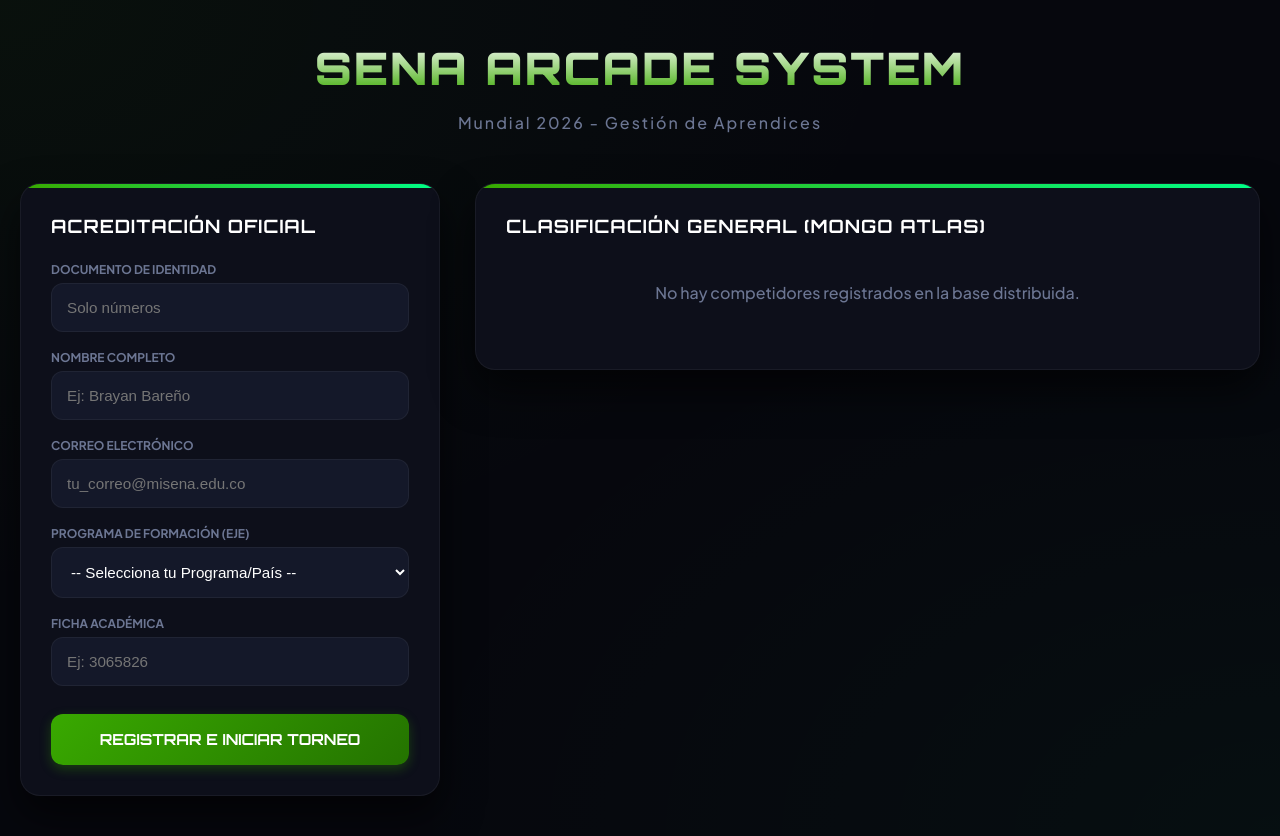
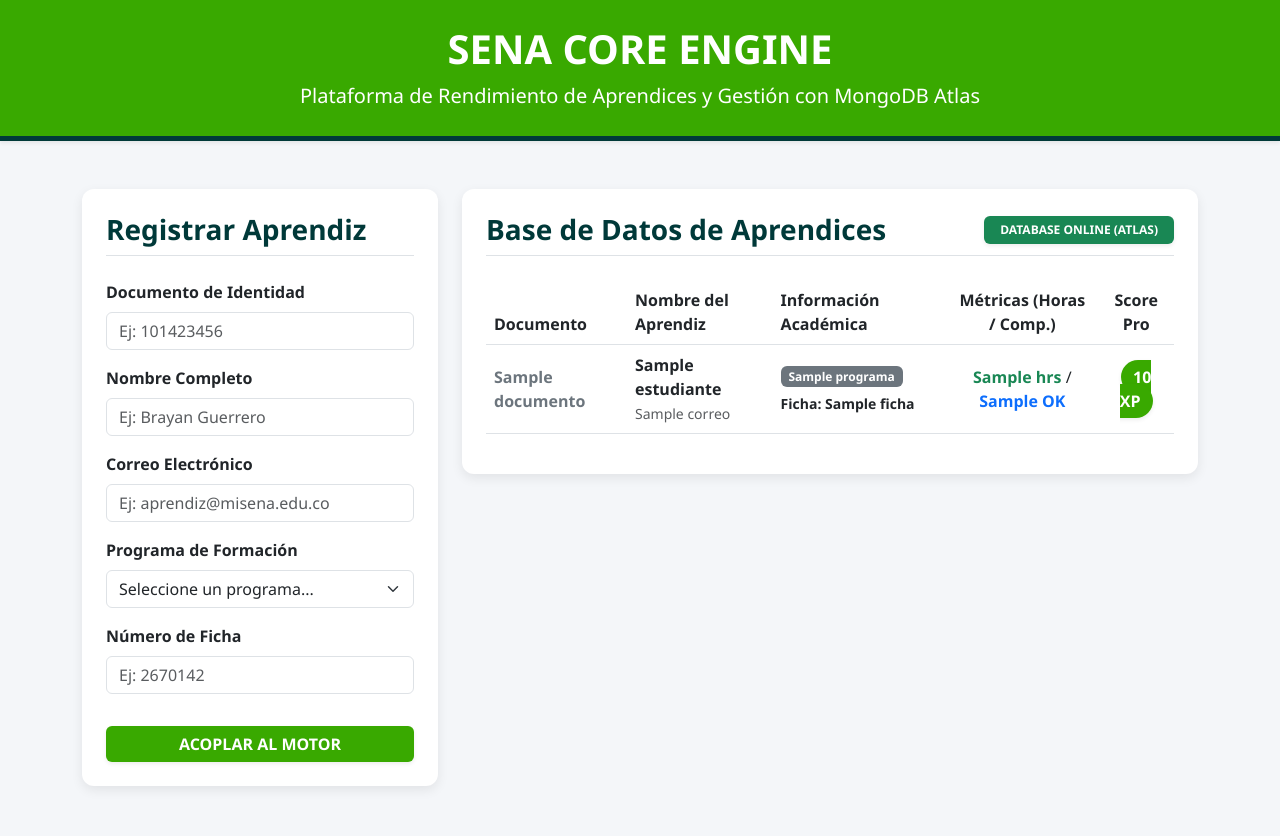
Before and after one commit to Brayanbii/june05, a Flask app: page / in a window 1280 px wide. After the commit the page ends 788 px from the top, so only its background shows below. Run offline with Flask 3, Linux system fonts and the light colour scheme; a database or web service that is not in the repository returns one stand-in record (values such as "Sample title").

Commit message:
Revamp index.html for SENA Core Engine
Updated the HTML structure and styles for the SENA Core Engine control panel.

```diff
--- a/templates/index.html
+++ b/templates/index.html
@@ -3,118 +3,130 @@
 <head>
     <meta charset="UTF-8">
     <meta name="viewport" content="width=device-width, initial-scale=1.0">
-    <title>SENA - Arcade Control Panel</title>
-    <link href="https://fonts.googleapis.com/css2?family=Orbitron:wght@700;900&family=Plus+Jakarta+Sans:wght@500;700&display=swap" rel="stylesheet">
+    <title>SENA Core Engine - Panel de Control</title>
+    <link href="https://cdn.jsdelivr.net/npm/bootstrap@5.3.0/dist/css/bootstrap.min.css" rel="stylesheet">
     <style>
-        :root { --bg-base: #06070d; --bg-panel: #0d0f1a; --bg-card: #141829; --sena-green: #39A900; --sena-glow: rgba(57, 169, 0, 0.3); --text-main: #f1f3f9; --text-muted: #6c7693; --border: rgba(255, 255, 255, 0.05); --accent: #00ff87; }
-        body { background-color: var(--bg-base); color: var(--text-main); font-family: 'Plus Jakarta Sans', sans-serif; margin: 0; padding: 0; background-image: radial-gradient(at 0% 0%, rgba(57, 169, 0, 0.06) 0px, transparent 50%), radial-gradient(at 100% 100%, rgba(0, 255, 135, 0.03) 0px, transparent 50%); min-height: 100vh; }
-        .container { max-width: 1250px; margin: 0 auto; padding: 40px 20px; }
-        header { text-align: center; margin-bottom: 50px; }
-        header h1 { font-family: 'Orbitron', sans-serif; font-size: 2.8rem; font-weight: 900; text-transform: uppercase; margin: 0; letter-spacing: 2px; background: linear-gradient(180deg, #fff, var(--sena-green)); -webkit-background-clip: text; -webkit-text-fill-color: transparent; }
-        .grid { display: grid; grid-template-columns: 420px 1fr; gap: 35px; align-items: start; }
-        @media(max-width: 1024px) { .grid { grid-template-columns: 1fr; } }
-        .panel { background: var(--bg-panel); border: 1px solid var(--border); border-radius: 20px; padding: 30px; box-shadow: 0 20px 40px rgba(0, 0, 0, 0.6); position: relative; overflow: hidden; }
-        .panel::before { content: ''; position: absolute; top: 0; left: 0; width: 100%; height: 4px; background: linear-gradient(90deg, var(--sena-green), var(--accent)); }
-        h2 { font-family: 'Orbitron', sans-serif; font-size: 1.15rem; text-transform: uppercase; margin-top: 0; margin-bottom: 25px; letter-spacing: 1px; color: #fff; }
-        .form-group { margin-bottom: 18px; }
-        label { display: block; font-size: 0.75rem; color: var(--text-muted); text-transform: uppercase; margin-bottom: 6px; font-weight: 700; }
-        input, select { width: 100%; padding: 15px; background: var(--bg-card); border: 1px solid var(--border); border-radius: 12px; color: #fff; font-size: 0.95rem; box-sizing: border-box; transition: 0.2s; }
-        input:focus, select:focus { border-color: var(--sena-green); outline: none; box-shadow: 0 0 12px var(--sena-glow); }
-        .btn-submit { width: 100%; padding: 16px; background: linear-gradient(135deg, var(--sena-green), #247300); color: #fff; font-family: 'Orbitron', sans-serif; font-weight: 700; font-size: 0.95rem; text-transform: uppercase; border: none; border-radius: 12px; cursor: pointer; margin-top: 10px; transition: 0.2s; box-shadow: 0 4px 12px rgba(57, 169, 0, 0.3); }
-        .btn-submit:hover { transform: translateY(-2px); box-shadow: 0 6px 20px var(--sena-glow); }
-        .alert { padding: 15px; border-radius: 12px; margin-bottom: 25px; font-weight: bold; text-align: center; border: 1px solid; }
-        .alert-success { background: rgba(0, 255, 135, 0.1); color: var(--accent); border-color: rgba(0, 255, 135, 0.2); }
-        .alert-danger { background: rgba(255, 77, 77, 0.1); color: #ff4d4d; border-color: rgba(255, 77, 77, 0.2); }
-        table { width: 100%; border-collapse: separate; border-spacing: 0 8px; }
-        th { text-align: left; padding: 12px 18px; color: var(--text-muted); font-size: 0.8rem; text-transform: uppercase; }
-        td { background: var(--bg-card); padding: 16px 18px; vertical-align: middle; border-top: 1px solid var(--border); border-bottom: 1px solid var(--border); }
-        td:first-child { border-left: 1px solid var(--border); border-top-left-radius: 12px; border-bottom-left-radius: 12px; }
-        td:last-child { border-right: 1px solid var(--border); border-top-right-radius: 12px; border-bottom-right-radius: 12px; }
-        .flag-small { width: 28px; height: 18px; object-fit: cover; border-radius: 4px; vertical-align: middle; margin-right: 8px; box-shadow: 0 2px 4px rgba(0,0,0,0.4); }
-        .btn-play { background: rgba(0, 255, 135, 0.1); color: var(--accent); border: 1px solid rgba(0, 255, 135, 0.2); padding: 10px 18px; border-radius: 8px; text-decoration: none; font-family: 'Orbitron', sans-serif; font-weight: 700; font-size: 0.75rem; text-transform: uppercase; transition: 0.2s; }
-        .btn-play:hover { background: var(--accent); color: #000; box-shadow: 0 0 12px rgba(0, 255, 135, 0.4); }
+        body { background-color: #f4f6f9; font-family: 'Segoe UI', Tahoma, Geneva, Verdana, sans-serif; }
+        .sena-header { background-color: #39A900; color: white; padding: 25px; border-bottom: 5px solid #003939; }
+        .card-pro { border: none; border-radius: 12px; box-shadow: 0 4px 12px rgba(0,0,0,0.08); background-color: white; }
+        .btn-sena { background-color: #39A900; color: white; border: none; font-weight: bold; }
+        .btn-sena:hover { background-color: #003939; color: white; }
+        .table-theme thead { background-color: #003939; color: white; }
+        .badge-score { background-color: #39A900; color: white; padding: 6px 12px; border-radius: 20px; font-weight: bold; }
     </style>
 </head>
 <body>
 
-<div class="container">
-    <header>
-        <h1>SENA Arcade System</h1>
-        <p style="color: var(--text-muted); letter-spacing: 2px;">Mundial 2026 - Gestión de Aprendices</p>
-    </header>
+    <div class="sena-header text-center shadow-sm">
+        <h1 class="fw-bold">SENA CORE ENGINE</h1>
+        <p class="mb-0 fs-5">Plataforma de Rendimiento de Aprendices y Gestión con MongoDB Atlas</p>
+    </div>
 
-    {% if mensaje %}
-        <div class="alert alert-{{ tipo_mensaje }}">{{ mensaje }}</div>
+    <div class="container my-5">
+
+        {% if mensaje_alerta %}
+        <div class="alert alert-{{ tipo_alerta }} alert-dismissible fade show shadow-sm" role="alert">
+            <strong>Notificación del Sistema:</strong> {{ mensaje_alerta }}
+            <button type="button" class="btn-close" data-bs-dismiss="alert" aria-label="Close"></button>
+        </div>
         {% endif %}
 
-    <div class="grid">
-        <div class="panel">
-            <h2>Acreditación Oficial</h2>
-            <form method="POST" action="/">
-                <div class="form-group">
-                    <label>Documento de Identidad</label>
-                    <input type="text" name="documento" required placeholder="Solo números" autocomplete="off">
+        <div class="row g-4">
+            <div class="col-lg-4">
+                <div class="card card-pro p-4">
+                    <h3 class="text-dark fw-bold mb-4 border-bottom pb-2" style="color: #003939 !important;">Registrar Aprendiz</h3>
+
+                    <form method="POST" action="/registrar">
+                        <div class="mb-3">
+                            <label class="form-label fw-semibold">Documento de Identidad</label>
+                            <input type="text" name="documento" class="form-control" placeholder="Ej: 101423456" required>
                         </div>
-                <div class="form-group">
-                    <label>Nombre Completo</label>
-                    <input type="text" name="nombre" required placeholder="Ej: Brayan Bareño">
+
+                        <div class="mb-3">
+                            <label class="form-label fw-semibold">Nombre Completo</label>
+                            <input type="text" name="nombre" class="form-control" placeholder="Ej: Brayan Guerrero" required>
                         </div>
-                <div class="form-group">
-                    <label>Correo Electrónico</label>
-                    <input type="email" name="correo" required placeholder="tu_correo@misena.edu.co">
+
+                        <div class="mb-3">
+                            <label class="form-label fw-semibold">Correo Electrónico</label>
+                            <input type="email" name="correo" class="form-control" placeholder="Ej: aprendiz@misena.edu.co" required>
                         </div>
-                <div class="form-group">
-                    <label>Programa de Formación (Eje)</label>
-                    <select name="programa" required>
-                        <option value="">-- Selecciona tu Programa/País --</option>
+
+                        <div class="mb-3">
+                            <label class="form-label fw-semibold">Programa de Formación</label>
+                            <select name="programa" class="form-select" required>
+                                <option value="" disabled selected>Seleccione un programa...</option>
                                 {% for prog in programas %}
-                            <option value="{{ prog.nombre }}">{{ prog.nombre }}</option>
+                                <option value="{{ prog }}">{{ prog }}</option>
                                 {% endfor %}
                             </select>
                         </div>
-                <div class="form-group">
-                    <label>Ficha Académica</label>
-                    <input type="text" name="ficha" required placeholder="Ej: 3065826">
+
+                        <div class="mb-3">
+                            <label class="form-label fw-semibold">Número de Ficha</label>
+                            <input type="text" name="ficha" class="form-control" placeholder="Ej: 2670142" required>
                         </div>
-                <button type="submit" class="btn-submit">Registrar e Iniciar Torneo</button>
+
+                        <button type="submit" class="btn btn-sena w-100 py-2.5 mt-3 shadow-sm text-uppercase">Acoplar al Motor</button>
                     </form>
                 </div>
+            </div>
 
-        <div class="panel" style="overflow-x: auto;">
-            <h2>Clasificación General (Mongo Atlas)</h2>
-            {% if dts %}
-                <table>
+            <div class="col-lg-8">
+                <div class="card card-pro p-4">
+                    <div class="d-flex justify-content-between align-items-center mb-4 border-bottom pb-2">
+                        <h3 class="text-dark fw-bold mb-0" style="color: #003939 !important;">Base de Datos de Aprendices</h3>
+                        <span class="badge bg-success px-3 py-2 shadow-sm fs-7">DATABASE ONLINE (ATLAS)</span>
+                    </div>
+
+                    <div class="table-responsive">
+                        <table class="table table-hover align-middle table-theme">
                             <thead>
                                 <tr>
-                            <th>Aprendiz (DT)</th>
-                            <th>Eje Tecnológico</th>
-                            <th>Desempeño</th>
-                            <th>Acción</th>
+                                    <th>Documento</th>
+                                    <th>Nombre del Aprendiz</th>
+                                    <th>Información Académica</th>
+                                    <th class="text-center">Métricas (Horas / Comp.)</th>
+                                    <th class="text-center">Score Pro</th>
                                 </tr>
                             </thead>
                             <tbody>
-                        {% for dt in dts %}
+                                {% if estudiantes %}
+                                    {% for est in estudiantes %}
                                     <tr>
-                                <td><strong>{{ dt.nombre }}</strong><br><span style="font-size:0.75rem; color:var(--text-muted);">Ficha: {{ dt.ficha }}</span></td>
+                                        <td class="fw-bold text-secondary">{{ est.documento }}</td>
                                         <td>
-                                    <img src="https://flagcdn.com/w40/{{ dt.iso }}.png" class="flag-small" alt="bandera">
-                                    <span style="font-size: 0.9rem;">{{ dt.equipo }}</span>
+                                            <div class="fw-bold text-dark">{{ est.nombre }}</div>
+                                            <small class="text-muted">{{ est.correo }}</small>
                                         </td>
                                         <td>
-                                    <span style="color: var(--accent); font-weight: bold;">🏆 {{ dt.puntos }} PTS</span><br>
-                                    <span style="font-size:0.75rem; color:var(--text-muted);">PJs: {{ dt.partidos_jugados }} | GF: {{ dt.goles_favor }}</span>
+                                            <div class="badge bg-secondary mb-1" style="font-size: 0.75rem;">{{ est.programa }}</div>
+                                            <div><small class="text-dark fw-semibold">Ficha: {{ est.ficha }}</small></div>
                                         </td>
-                                <td><a href="/jugar/{{ dt.documento }}" class="btn-play">🎮 Jugar</a></td>
+                                        <td class="text-center">
+                                            <span class="text-success fw-bold">{{ est.horas_practica }} hrs</span> /
+                                            <span class="text-primary fw-bold">{{ est.competencias_ok }} OK</span>
+                                        </td>
+                                        <td class="text-center">
+                                            <span class="badge-score shadow-sm">{{ est.score_rendimiento }} XP</span>
+                                        </td>
                                     </tr>
                                     {% endfor %}
+                                {% else %}
+                                    <tr>
+                                        <td colspan="5" class="text-center text-muted py-5 fs-5">
+                                            No hay aprendices registrados en el sistema. Utiliza el formulario de la izquierda.
+                                        </td>
+                                    </tr>
+                                {% endif %}
                             </tbody>
                         </table>
-            {% else %}
-                <p style="color: var(--text-muted); text-align: center; padding: 20px;">No hay competidores registrados en la base distribuida.</p>
-            {% endif %}
+                    </div>
+                </div>
             </div>
         </div>
     </div>
 
+    <script src="https://cdn.jsdelivr.net/npm/bootstrap@5.3.0/dist/js/bootstrap.bundle.min.js"></script>
 </body>
 </html>
```
Lines whose indentation alone changed are shown as unchanged.
